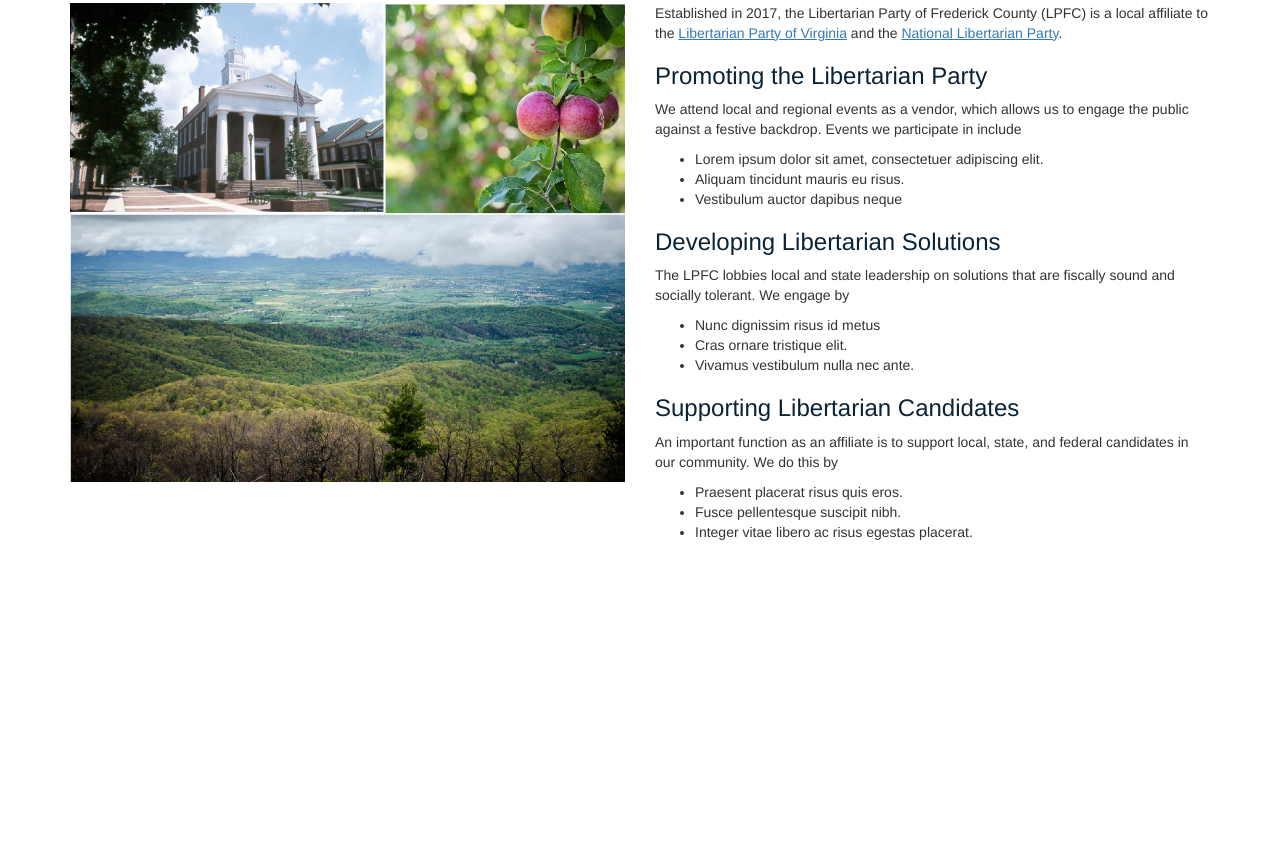
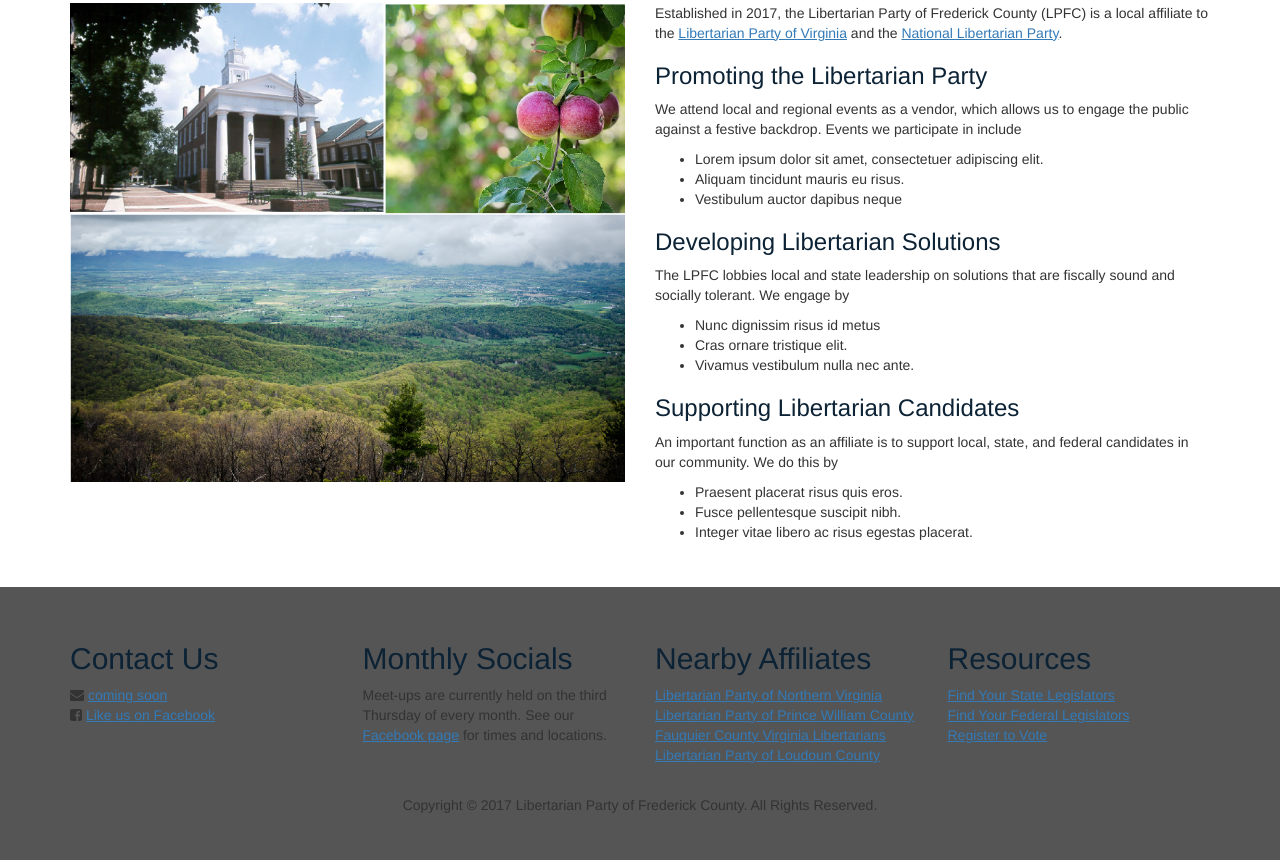
Before and after one commit to mdrdatalab/LPFredCo-Website-Test, a plain HTML site: page index.html in a window 1280 px wide. Shown: the part 743-1603 px from the top of the page. Before the commit the page ends 1330 px from the top, so only its background shows below. Drawn offline with nearby package versions, Linux system fonts and the light colour scheme.

Commit message:
footer and styling

```diff
--- a/index.html
+++ b/index.html
@@ -5,6 +5,7 @@
     <title>Libertarian Party of Frederick County</title>
     <base href="/">
     <link rel="stylesheet" href="https://maxcdn.bootstrapcdn.com/bootstrap/3.3.7/css/bootstrap.min.css" integrity="sha384-BVYiiSIFeK1dGmJRAkycuHAHRg32OmUcww7on3RYdg4Va+PmSTsz/K68vbdEjh4u" crossorigin="anonymous">
+    <link rel="stylesheet" href="//maxcdn.bootstrapcdn.com/font-awesome/4.5.0/css/font-awesome.min.css">
     <link rel="stylesheet" href="LPFredCo-Website-Test/res/css/style.css">
     <link rel="icon" href="LPFredCo-Website-Test/res/img/icon.jpg">
     <meta name="description" content="The Libertarian Party of Frederick County, Virginia">
@@ -72,4 +73,52 @@
         </div>
     </div>
 
+    <footer class="section section-footer">
+        <div class="container">
+            <div class="row">
+                <div class="col-sm-3">
+                    <h2>Contact Us</h2>
+                    <p>
+                        <i class="fa fa-envelope fa-1x"></i> <a style="text-decoration:underline;" href="">coming soon</a><br>
+                        <i class="fa fa-facebook-square fa-1x"></i> <a target="_blank" style="text-decoration:underline;" href="https://www.facebook.com/LPFrederickCounty/">Like us on Facebook</a><br>
+
+                    </p>
+                </div>
+                <div class="col-sm-3">
+                    <h2>Monthly Socials</h2>
+                    <p>
+                        Meet-ups are currently held on the third Thursday of every month. See our <a target="_blank" style="text-decoration:underline;" href="https://www.facebook.com/LPFrederickCounty/">Facebook page</a> for times and locations.
+                    </p>
+                </div>
+                <div class="col-sm-3">
+                    <h2>Nearby Affiliates</h2>
+                    <ul style="list-style-type:none; margin:0; padding:0;">
+                        <li><a style="text-decoration:underline;" target="_blank" href="http://www.lpnova.org/">Libertarian Party of Northern Virginia</a></li>
+                        <li><a style="text-decoration:underline;" target="_blank" href="https://www.facebook.com/PrinceWilliamLibertarians/">Libertarian Party of Prince William County</a></li>
+                        <li><a style="text-decoration:underline;" target="_blank" href="https://www.facebook.com/FauquierLibertarians/">Fauquier County Virginia Libertarians</a></li>
+                        <li><a style="text-decoration:underline;" target="_blank" href="http://www.lploudoun.org/">Libertarian Party of Loudoun County</a></li>
+                    </ul>
+                </div>
+                <div class="col-sm-3">
+                    <h2>Resources</h2>
+                    <ul style="list-style-type:none; margin:0; padding:0;">
+                        <li><a style="text-decoration:underline;" target="_blank" href="http://openstates.org/find_your_legislator/">Find Your State Legislators</a></li>
+                        <li><a style="text-decoration:underline;" target="_blank" href="https://www.opencongress.org/people/zipcodelookup">Find Your Federal Legislators</a></li>
+                        <li><a style="text-decoration:underline;" target="_blank" href="https://vote.elections.virginia.gov/VoterInformation">Register to Vote</a></li>
+                    </ul>
+                </div>
+
+            </div>
+            <div class="row">
+                <div class="col-sm-12">
+                    <p>&nbsp;</p>
+                    <p class="text-center">
+                        Copyright &copy; 2017 Libertarian Party of Frederick County. All Rights Reserved.
+                    </p>
+                </div>
+            </div>
+        </div>
+    </footer>
+
+<script type="text/javascript" src="//cdnjs.cloudflare.com/ajax/libs/jquery/2.0.3/jquery.min.js"></script>
 <script type="text/javascript" src="//netdna.bootstrapcdn.com/bootstrap/3.3.4/js/bootstrap.min.js"></script>
--- a/res/css/style.css
+++ b/res/css/style.css
@@ -23,3 +23,7 @@ h1 {
 .section-ext {
 	border-top: 0px solid #999;
 }
+
+.section-footer {
+	background-color: #555;
+}
```
